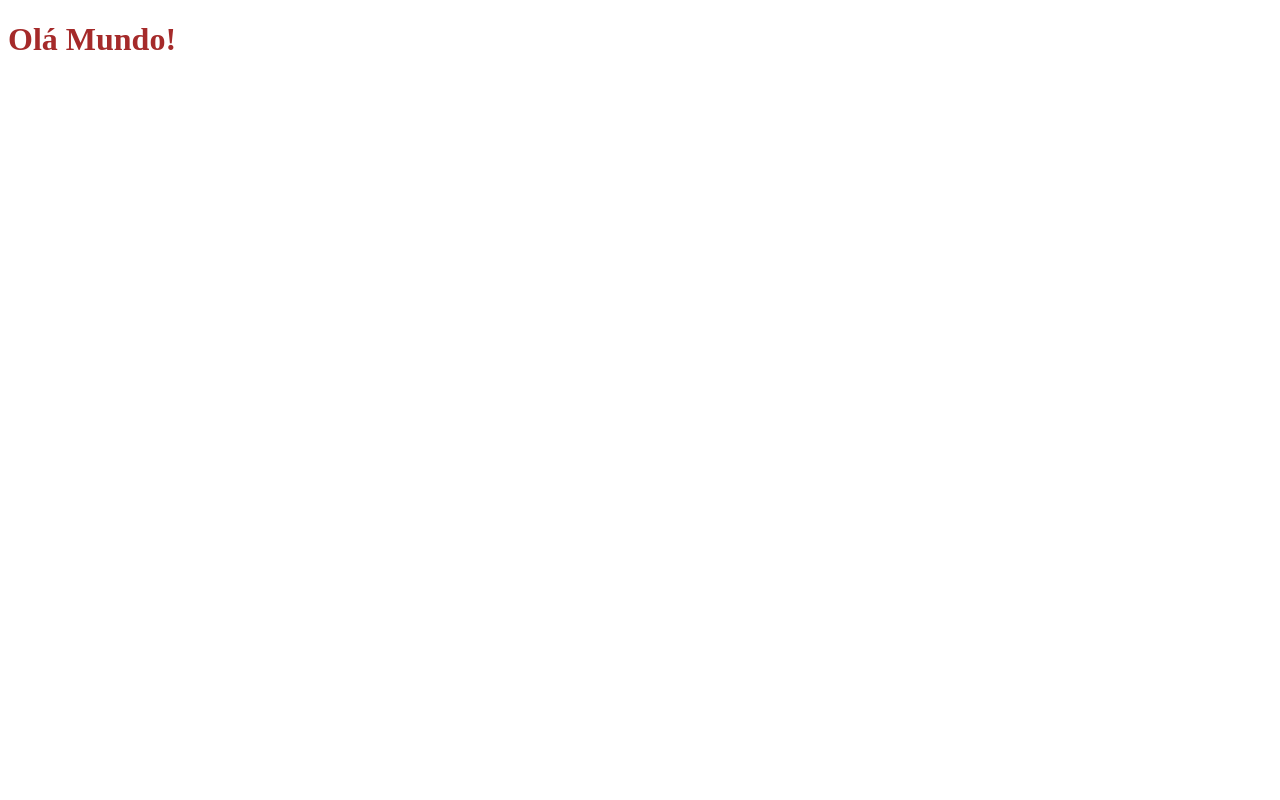
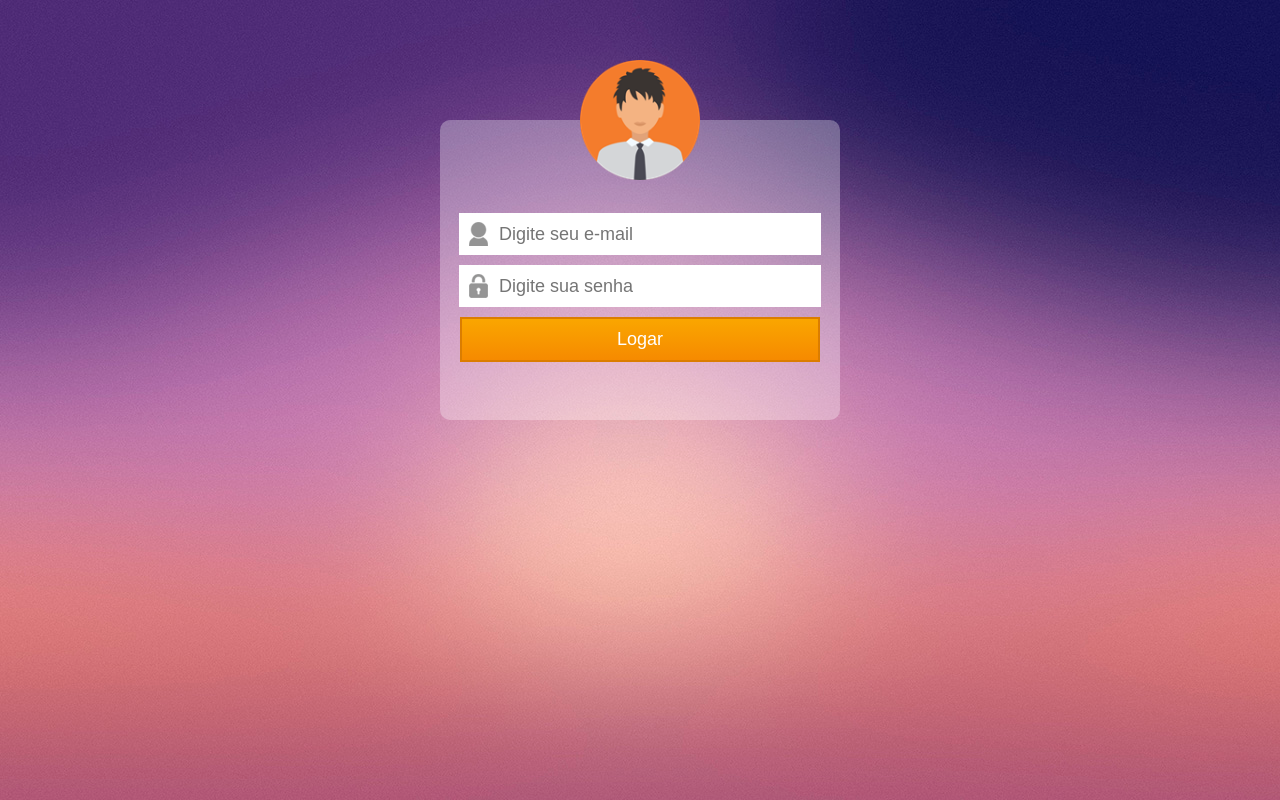
Before and after one commit to EdsonTomasDev/Form-login-simple, a plain HTML site: page index.html in a window 1280 px wide. Drawn offline with Linux system fonts and the light colour scheme.

Commit message:
feat: config style to form

```diff
--- a/index.html
+++ b/index.html
@@ -8,6 +8,27 @@
     <link rel="stylesheet" href="./styles/index.css">
 </head>
 <body>
-    <h1>Olá Mundo!</h1>
+    <div class="container">
+
+        <img src="./images/perfil.png" alt="imagem de perfil">
+
+        <form action="">
+
+            <div>
+                <input class="email" type="text" name="email" id="email" placeholder="Digite seu e-mail">
+            </div>
+
+            <div>
+                <input class="password" type="password" name="password" id="password" placeholder="Digite sua senha">
+            </div>
+
+            <div>
+                <input class="submit" type="submit" value="Logar">
+            </div>
+
+        </form>
+
+    </div>
+
 </body>
 </html>
--- a/styles/page/form.css
+++ b/styles/page/form.css
@@ -1,3 +1,58 @@
-h1 {
-    color: brown;
+body {
+    font-family: 'Trebuchet MS', 'Helvetica', sans-serif;
+    background: #643d87 url(../../images/fundo.jpg) no-repeat top center;
 }
+
+.container {
+    width: 400px;
+    height: 300px;
+    background-color: rgba(255, 255, 255, 0.3);
+    -webkit-border-radius: 10px;
+    -moz-border-radius: 10px;
+    border-radius: 10px;
+    margin: 0 auto;
+    margin-top: 120px;
+    text-align: center;
+}
+
+.container img {
+    width: 120px;
+    height: 120px;
+    margin-top: -60px;
+    margin-bottom: 30px;
+
+}
+
+input {
+    height: 40px;
+    width: 80%;
+    font-size: 18px;
+    margin-bottom: 10px;
+    background-color: #fff;
+    padding-left: 40px;
+    border: none;
+    background-repeat: no-repeat;
+    background-position: 10px;
+}
+
+.email {
+    background-image: url(../../images/icone-usuario.png);
+
+}
+.password {
+    background-image: url(../../images/icone-cadeado.png);
+}
+
+.submit {
+    color: #fff;
+    background-color: #f79300;
+    border: 2px solid #db7d00;
+    padding: 5px 20px;
+    height: 45px;
+    width: 90%;
+
+    background: -webkit-linear-gradient(to bottom, #faa600, #f68a00);
+    background: -moz-linear-gradient(to bottom, #faa600, #f68a00);
+    background: -o-linear-gradient(to bottom, #faa600, #f68a00);
+    background: linear-gradient(to bottom, #faa600, #f68a00);
+}
```
